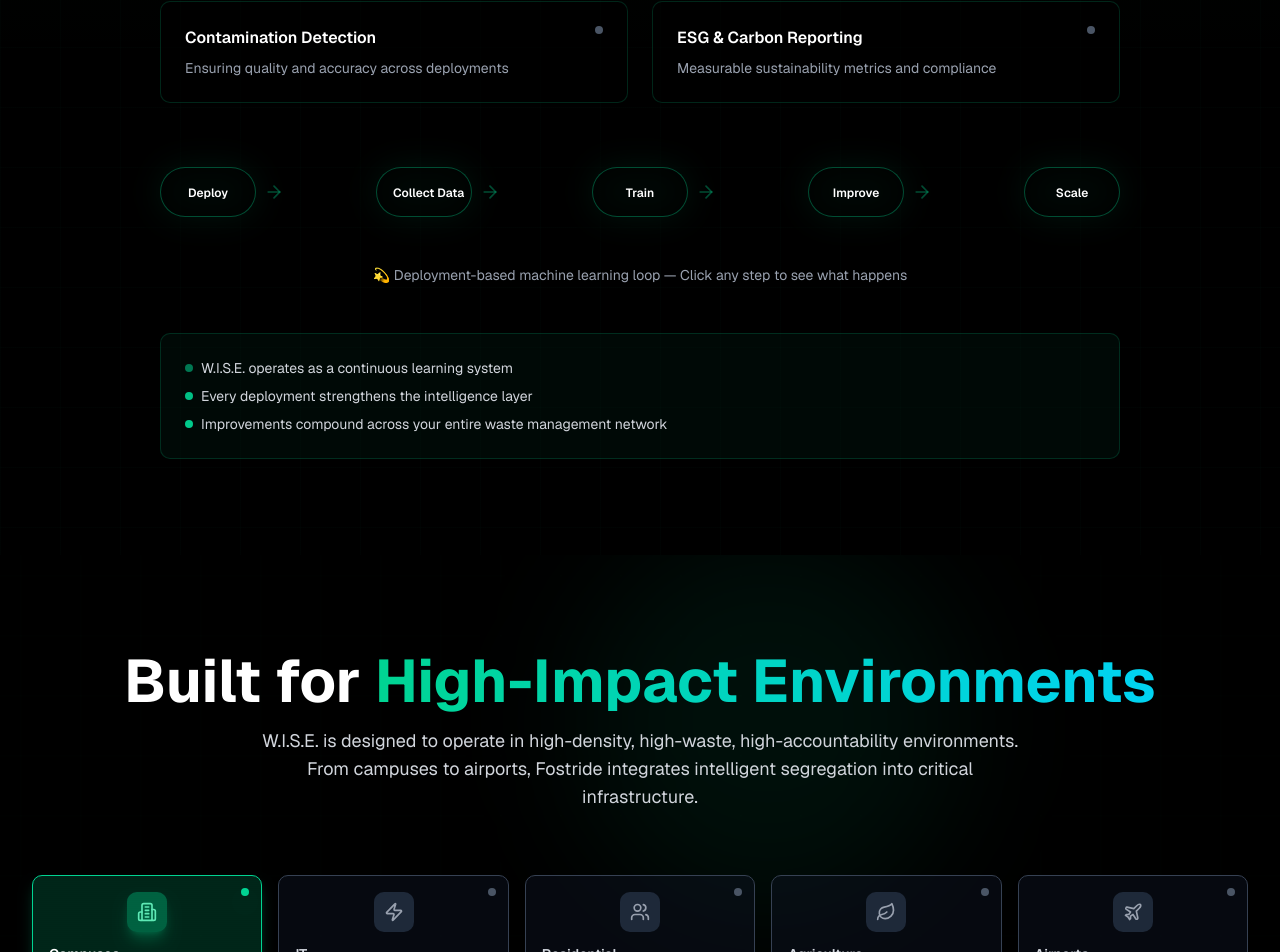
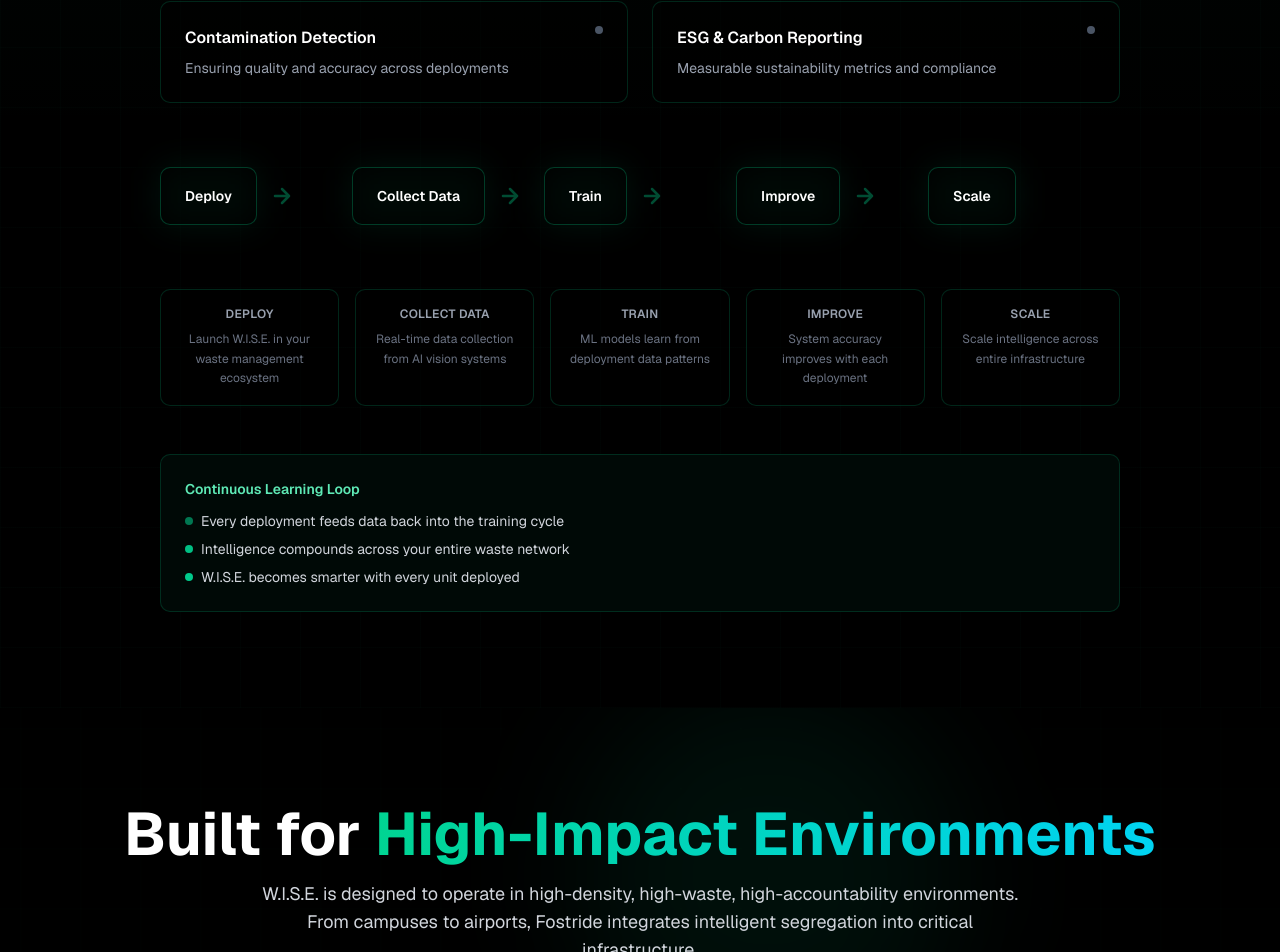
Before and after one commit to fosTech-627/R3bin_new, a Next.js app: page / in a window 1280 px wide. Shown: the part 2992-3944 px from the top of the page. Built offline with nearby package versions, Linux system fonts and the light colour scheme.

Commit message:
feat: update home page with FOSTRIDE logo and enhanced workflow
Save FOSTRIDE logo and update building, engine, and process flow sections
for better interactivity and visual alignment.

Co-authored-by: Tech Fostride <248730753+fosTech-627@users.noreply.github.com>

```diff
--- a/components/welcome/welcome-building.tsx
+++ b/components/welcome/welcome-building.tsx
@@ -52,7 +52,7 @@ export function WelcomeBuilding() {
                 key={feature.title}
                 onMouseEnter={() => setHoveredIndex(index)}
                 onMouseLeave={() => setHoveredIndex(null)}
-                className={`group relative rounded-xl border transition-all duration-300 overflow-hidden cursor-pointer
+                className={`group relative rounded-xl border transition-all duration-300 overflow-hidden
                   ${isHovered
                     ? 'border-emerald-400 bg-emerald-500/15 shadow-lg shadow-emerald-500/20'
                     : 'border-emerald-500/20 bg-emerald-500/5 hover:border-emerald-500/30'}
--- a/components/welcome/welcome-engine.tsx
+++ b/components/welcome/welcome-engine.tsx
@@ -4,7 +4,7 @@ import { useState } from "react"
 import { ArrowRight } from "lucide-react"
 
 export function WelcomeEngine() {
-  const [selectedStep, setSelectedStep] = useState<string | null>(null)
+  const [hoveredStep, setHoveredStep] = useState<string | null>(null)
   return (
     <section className="relative py-24 overflow-hidden">
       {/* Background */}
@@ -33,9 +33,10 @@ export function WelcomeEngine() {
             ].map((item) => (
               <div
                 key={item.title}
-                onClick={() => setSelectedStep(selectedStep === item.title ? null : item.title)}
-                className={`rounded-lg border transition-all duration-300 cursor-pointer group
-                  ${selectedStep === item.title
+                onMouseEnter={() => setHoveredStep(item.title)}
+                onMouseLeave={() => setHoveredStep(null)}
+                className={`rounded-lg border transition-all duration-300 group
+                  ${hoveredStep === item.title
                     ? 'border-emerald-400 bg-emerald-500/15 shadow-lg shadow-emerald-500/20'
                     : 'border-emerald-500/20 bg-black/40 hover:border-emerald-500/40 hover:bg-emerald-500/5'}
                 `}
@@ -44,11 +45,11 @@ export function WelcomeEngine() {
                   <div className="flex items-start justify-between mb-2">
                     <h4 className="font-semibold text-white">{item.title}</h4>
                     <div className={`w-2 h-2 rounded-full transition-all ${
-                      selectedStep === item.title ? 'bg-emerald-400' : 'bg-gray-600 group-hover:bg-emerald-400/60'
+                      hoveredStep === item.title ? 'bg-emerald-400' : 'bg-gray-600 group-hover:bg-emerald-400/60'
                     }`} />
                   </div>
                   <p className="text-sm text-gray-400">{item.desc}</p>
-                  {selectedStep === item.title && (
+                  {hoveredStep === item.title && (
                     <div className="mt-4 pt-4 border-t border-emerald-500/30 animate-slideIn">
                       <p className="text-sm text-emerald-300">{item.detail}</p>
                     </div>
@@ -61,62 +62,121 @@ export function WelcomeEngine() {
 
         {/* Process flow */}
         <div className="relative">
-          <div className="flex flex-col md:flex-row items-center justify-between gap-4 md:gap-2">
+          {/* Main flow container */}
+          <div className="flex flex-col lg:flex-row items-stretch justify-center gap-6 lg:gap-0">
             {["Deploy", "Collect Data", "Train", "Improve", "Scale"].map((step, idx) => (
-              <div key={step} className="flex items-center gap-4 md:gap-2 w-full md:w-auto">
+              <div key={step} className="flex-1 flex items-center gap-0">
+                {/* Step node */}
                 <div
-                  onClick={() => setSelectedStep(selectedStep === step ? null : step)}
-                  className="relative group cursor-pointer flex-1 md:flex-none"
+                  onMouseEnter={() => setHoveredStep(step)}
+                  onMouseLeave={() => setHoveredStep(null)}
+                  className="relative group flex-1 lg:flex-none"
                 >
-                  <div className={`absolute inset-0 rounded-full blur-lg transition-all ${
-                    selectedStep === step
-                      ? 'bg-emerald-400/40 blur-xl'
-                      : 'bg-emerald-500/10 group-hover:bg-emerald-500/20 group-hover:blur-xl'
+                  {/* Background glow */}
+                  <div className={`absolute inset-0 rounded-lg blur-lg transition-all duration-500 ${
+                    hoveredStep === step
+                      ? 'bg-emerald-400/50 blur-xl'
+                      : 'bg-emerald-500/10 group-hover:bg-emerald-500/25 group-hover:blur-xl'
                   }`} />
-                  <div className={`relative w-full md:w-24 py-3 px-4 rounded-full border transition-all duration-300 text-center
-                    ${selectedStep === step
-                      ? 'border-emerald-400 bg-emerald-500/20 shadow-lg shadow-emerald-500/30'
-                      : 'border-emerald-500/40 bg-black/60 hover:border-emerald-500/60'}
+
+                  {/* Card */}
+                  <div className={`relative px-6 py-4 rounded-lg border transition-all duration-500 text-center
+                    ${hoveredStep === step
+                      ? 'border-emerald-300 bg-emerald-500/25 shadow-lg shadow-emerald-500/40'
+                      : 'border-emerald-500/30 bg-black/50 hover:border-emerald-400/60'}
                   `}>
-                    <span className="text-sm md:text-xs font-semibold text-white whitespace-nowrap">{step}</span>
-                  </div>
-                  {selectedStep === step && (
-                    <div className="absolute -bottom-12 left-1/2 transform -translate-x-1/2 text-xs text-emerald-300 font-mono whitespace-nowrap animate-slideIn">
-                      ✓ Processing
+                    <span className="text-sm font-semibold text-white">{step}</span>
+                    {hoveredStep === step && (
+                      <div className="absolute -bottom-8 left-1/2 transform -translate-x-1/2 text-xs text-emerald-300 font-mono whitespace-nowrap animate-slideIn">
+                        ✓ Active
                       </div>
                     )}
                   </div>
+                </div>
+
+                {/* Arrow separator */}
                 {idx < 4 && (
-                  <ArrowRight className="hidden md:block w-5 h-5 text-emerald-500/40 flex-shrink-0 group-hover:text-emerald-500/60 transition-colors" />
+                  <div className="hidden lg:flex items-center justify-center w-12 h-12 flex-shrink-0">
+                    <div className={`relative transition-all duration-500 ${hoveredStep === step || hoveredStep === ["Deploy", "Collect Data", "Train", "Improve", "Scale"][idx + 1] ? 'scale-125' : ''}`}>
+                      <svg
+                        className={`w-6 h-6 transition-colors duration-500 ${
+                          hoveredStep === step || hoveredStep === ["Deploy", "Collect Data", "Train", "Improve", "Scale"][idx + 1]
+                            ? 'text-emerald-400'
+                            : 'text-emerald-500/40 group-hover:text-emerald-500/60'
+                        }`}
+                        fill="none"
+                        stroke="currentColor"
+                        viewBox="0 0 24 24"
+                      >
+                        <path
+                          strokeLinecap="round"
+                          strokeLinejoin="round"
+                          strokeWidth={2.5}
+                          d="M13 5l7 7m0 0l-7 7m7-7H6"
+                        />
+                      </svg>
+                    </div>
+                  </div>
                 )}
+
+                {/* Mobile arrow */}
                 {idx < 4 && (
-                  <div className="md:hidden w-full h-px bg-gradient-to-r from-emerald-500/40 to-transparent" />
+                  <div className="lg:hidden w-full h-px bg-gradient-to-r from-emerald-500/30 to-transparent" />
                 )}
               </div>
             ))}
           </div>
 
-          {/* Center label */}
-          <div className="text-center mt-12">
-            <p className="text-gray-400 text-sm">
-              <span className="text-emerald-400">💫</span> Deployment-based machine learning loop — Click any step to see what happens
+          {/* Details section */}
+          <div className="mt-16 grid md:grid-cols-5 gap-4">
+            {[
+              { step: "Deploy", desc: "Launch W.I.S.E. in your waste management ecosystem" },
+              { step: "Collect Data", desc: "Real-time data collection from AI vision systems" },
+              { step: "Train", desc: "ML models learn from deployment data patterns" },
+              { step: "Improve", desc: "System accuracy improves with each deployment" },
+              { step: "Scale", desc: "Scale intelligence across entire infrastructure" },
+            ].map((item) => (
+              <div
+                key={item.step}
+                onMouseEnter={() => setHoveredStep(item.step)}
+                onMouseLeave={() => setHoveredStep(null)}
+                className={`p-4 rounded-lg border transition-all duration-300 text-center
+                  ${hoveredStep === item.step
+                    ? 'border-emerald-400 bg-emerald-500/15'
+                    : 'border-emerald-500/20 bg-black/30 hover:border-emerald-500/30'}
+                `}
+              >
+                <p className={`text-xs font-semibold uppercase tracking-wide transition-colors ${
+                  hoveredStep === item.step ? 'text-emerald-300' : 'text-gray-400'
+                }`}>
+                  {item.step}
+                </p>
+                <p className={`text-xs mt-2 leading-relaxed transition-colors ${
+                  hoveredStep === item.step ? 'text-gray-200' : 'text-gray-500'
+                }`}>
+                  {item.desc}
                 </p>
               </div>
+            ))}
+          </div>
 
-          {/* Animated flow visualization */}
-          <div className="mt-12 p-6 rounded-lg border border-emerald-500/20 bg-emerald-500/5">
+          {/* Continuous learning info */}
+          <div className="mt-12 p-6 rounded-lg border border-emerald-500/20 bg-emerald-500/5 backdrop-blur-sm">
+            <div className="space-y-3">
+              <h3 className="text-sm font-semibold text-emerald-300">Continuous Learning Loop</h3>
               <div className="space-y-2 text-sm text-gray-300">
                 <div className="flex items-center gap-2">
                   <div className="w-2 h-2 bg-emerald-400 rounded-full animate-pulse" />
-                <span>W.I.S.E. operates as a continuous learning system</span>
+                  <span>Every deployment feeds data back into the training cycle</span>
                 </div>
                 <div className="flex items-center gap-2">
                   <div className="w-2 h-2 bg-emerald-400 rounded-full animate-pulse" style={{ animationDelay: '0.5s' }} />
-                <span>Every deployment strengthens the intelligence layer</span>
+                  <span>Intelligence compounds across your entire waste network</span>
                 </div>
                 <div className="flex items-center gap-2">
                   <div className="w-2 h-2 bg-emerald-400 rounded-full animate-pulse" style={{ animationDelay: '1s' }} />
-                <span>Improvements compound across your entire waste management network</span>
+                  <span>W.I.S.E. becomes smarter with every unit deployed</span>
+                </div>
               </div>
             </div>
           </div>
```
Also changed, not shown: public/images/fostride-logo.svg (added). Lines whose indentation alone changed are shown as unchanged.
